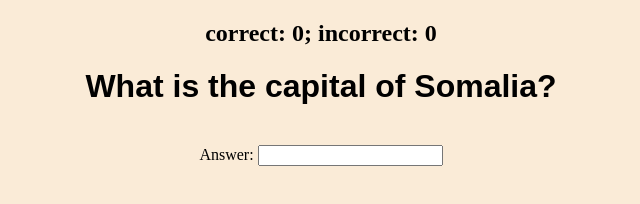
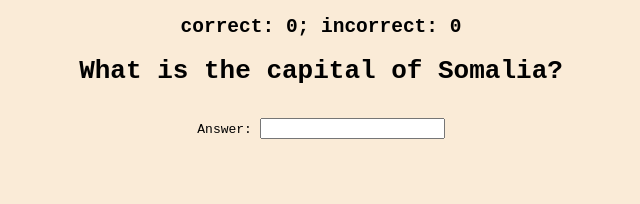
Before and after one commit to lashlockbhs/ionisea, a website with bundled scripts: page projects/simple-capital-game/public/index.html in a window 1280 px wide. Shown: the whole page, without its empty margins (319-959 px from the left). Built offline with nearby package versions, Linux system fonts and the light colour scheme.

Commit message:
retrofit and removal of other things

```diff
--- a/projects/simple-capital-game/index.js
+++ b/projects/simple-capital-game/index.js
@@ -4,7 +4,7 @@
 
 import express from 'express';
 
-const port = 3000;
+const port = 14232;
 
 const app = express();
 
--- a/projects/simple-capital-game/public/scripts/countries.js
+++ b/projects/simple-capital-game/public/scripts/countries.js
@@ -1,205 +1,201 @@
-//taken from ChatGPT
+//taken from ChatGPT and modified by myself to include new name changes, alternate capitals and otherwise
 const countries = [
-   // batch 1
-   { country: "Afghanistan", capital: "Kabul" },
-   { country: "Albania", capital: "Tirana" },
-   { country: "Algeria", capital: "Algiers" },
-   { country: "Andorra", capital: "Andorra la Vella" },
-   { country: "Angola", capital: "Luanda" },
-   { country: "Antigua and Barbuda", capital: "St. John's" },
-   { country: "Argentina", capital: "Buenos Aires" },
-   { country: "Armenia", capital: "Yerevan" },
-   { country: "Australia", capital: "Canberra" },
-   { country: "Austria", capital: "Vienna" },
-   { country: "Azerbaijan", capital: "Baku" },
-   { country: "the Bahamas", capital: "Nassau" },
-   { country: "Bahrain", capital: "Manama" },
-   { country: "Bangladesh", capital: "Dhaka" },
-   { country: "Barbados", capital: "Bridgetown" },
-   { country: "Belarus", capital: "Minsk" },
-   { country: "Belgium", capital: "Brussels" },
-   { country: "Belize", capital: "Belmopan" },
-   { country: "Benin", capital: "Porto-Novo" },
-   { country: "Bhutan", capital: "Thimphu" },
-   { country: "Bolivia", capital: "La Paz" },
-   { country: "Bosnia and Herzegovina", capital: "Sarajevo" },
-   { country: "Botswana", capital: "Gaborone" },
-   { country: "Brazil", capital: "Brasilia" },
-   { country: "Brunei", capital: "Bandar Seri Begawan" },
-   { country: "Bulgaria", capital: "Sofia" },
-   { country: "Burkina Faso", capital: "Ouagadougou" },
-   { country: "Burundi", capital: "Gitega" },
-   { country: "Cambodia", capital: "Phnom Penh" },
-   { country: "Cameroon", capital: "Yaounde" },
-   { country: "Canada", capital: "Ottawa" },
-   { country: "Cape Verde", capital: "Praia" },
-   { country: "the Central African Republic", capital: "Bangui" },
-   { country: "Chad", capital: "N'Djamena" },
-   { country: "Chile", capital: "Santiago" },
-   { country: "China", capital: "Beijing" },
-   { country: "Colombia", capital: "Bogota" },
-   { country: "Comoros", capital: "Moroni" },
-   { country: "the Republic of the Congo", capital: "Brazzaville"},
-   { country: "the Democratic Republic of the Congo", capital: "Kinshasa" },
-   { country: "Costa Rica", capital: "San Jose" },
-   { country: "(the) Cote d'Ivoire", capital: "Yamoussoukro" },
-   { country: "Croatia", capital: "Zagreb"},
-   // batch 2
-   { country: "Cuba", capital: "Havana" },
-   { country: "Cyprus", capital: "Nicosia" },
-   { country: "the Czech Republic", capital: "Prague" },
-   { country: "Denmark", capital: "Copenhagen" },
-   { country: "Djibouti", capital: "Djibouti" },
-   { country: "Dominica", capital: "Roseau" },
-   { country: "the Dominican Republic", capital: "Santo Domingo" },
-   { country: "Ecuador", capital: "Quito" },
-   { country: "Egypt", capital: "Cairo" },
-   { country: "El Salvador", capital: "San Salvador" },
-   { country: "Equatorial Guinea", capital: "Malabo" },
-   { country: "Eritrea", capital: "Asmara" },
-   { country: "Estonia", capital: "Tallinn" },
-   { country: "Ethiopia", capital: "Addis Ababa" },
-   { country: "Fiji", capital: "Suva" },
-   { country: "Finland", capital: "Helsinki" },
-   { country: "France", capital: "Paris" },
-   { country: "Gabon", capital: "Libreville" },
-   { country: "Gambia", capital: "Banjul" },
-   { country: "Georgia", capital: "Tbilisi" },
-   { country: "Germany", capital: "Berlin" },
-   { country: "Ghana", capital: "Accra" },
-   { country: "Greece", capital: "Athens" },
-   { country: "Grenada", capital: "St. George's" },
-   { country: "Guatemala", capital: "Guatemala City" },
-   { country: "Guinea", capital: "Conakry" },
-   { country: "Guinea-Bissau", capital: "Bissau" },
-   { country: "Guyana", capital: "Georgetown" },
-   { country: "Haiti", capital: "Port-au-Prince" },
-   { country: "Honduras", capital: "Tegucigalpa" },
-   { country: "Hungary", capital: "Budapest" },
-   { country: "Iceland", capital: "Reykjavik" },
-   { country: "India", capital: "New Delhi" },
-   { country: "Indonesia", capital: "Jakarta" },
-   { country: "Iran", capital: "Tehran" },
-   { country: "Iraq", capital: "Baghdad" },
-   { country: "Ireland", capital: "Dublin" },
-   { country: "Israel (proclaimed)", capital: "Jerusalem" },
-   { country: "Italy", capital: "Rome" },
-   { country: "Jamaica", capital: "Kingston" },
-   { country: "Japan", capital: "Tokyo" },
-   { country: "Jordan", capital: "Amman" },
-   { country: "Kazakhstan", capital: "Astana" },
-   { country: "Kenya", capital: "Nairobi" },
-   { country: "Kiribati", capital: "South Tarawa" },
-   { country: "North Korea", capital: "Pyongyang" },
-   // batch 3
-   { country: "South Korea", capital: "Seoul" },
-   { country: "Kosovo", capital: "Pristina" },
-   { country: "Kuwait", capital: "Kuwait City" },
-   { country: "Kyrgyzstan", capital: "Bishkek" },
-   { country: "Laos", capital: "Vientiane" },
-   { country: "Latvia", capital: "Riga" },
-   { country: "Lebanon", capital: "Beirut" },
-   { country: "Lesotho", capital: "Maseru" },
-   { country: "Liberia", capital: "Monrovia" },
-   { country: "Libya", capital: "Tripoli" },
-   { country: "Liechtenstein", capital: "Vaduz" },
-   { country: "Lithuania", capital: "Vilnius" },
-   { country: "Luxembourg", capital: "Luxembourg" },
-   { country: "Madagascar", capital: "Antananarivo" },
-   { country: "Malawi", capital: "Lilongwe" },
-   { country: "Malaysia", capital: "Kuala Lumpur" },
-   { country: "the Maldives", capital: "Male" },
-   { country: "Mali", capital: "Bamako" },
-   { country: "Malta", capital: "Valletta" },
-   { country: "the Marshall Islands", capital: "Majuro" },
-   { country: "Mauritania", capital: "Nouakchott" },
-   { country: "Mauritius", capital: "Port Louis" },
-   { country: "Mexico", capital: "Mexico City" },
-   { country: "Micronesia", capital: "Palikir" },
-   { country: "Moldova", capital: "Chisinau" },
-   { country: "Monaco", capital: "Monaco" },
-   { country: "Mongolia", capital: "Ulaanbaatar" },
-   { country: "Montenegro", capital: "Podgorica" },
-   { country: "Morocco", capital: "Rabat" },
-   { country: "Mozambique", capital: "Maputo" },
-   { country: "Myanmar", capital: "Naypyidaw" },
-   { country: "Namibia", capital: "Windhoek" },
-   { country: "Nauru", capital: "Yaren" },
-   { country: "Nepal", capital: "Kathmandu" },
-   { country: "the Netherlands", capital: "Amsterdam" },
-   { country: "New Zealand", capital: "Wellington" },
-   { country: "Nicaragua", capital: "Managua" },
-   { country: "Niger", capital: "Niamey" },
-   { country: "Nigeria", capital: "Abuja" },
-   { country: "North Macedonia", capital: "Skopje" },
-   { country: "Norway", capital: "Oslo" },
-   { country: "Oman", capital: "Muscat" },
-   { country: "Pakistan", capital: "Islamabad" },
-   { country: "Palau", capital: "Ngerulmud" },
-   // batch 4
-   { country: "Palestine (proclaimed)", capital: "Jerusalem" },
-   { country: "Panama", capital: "Panama City" },
-   { country: "Papua New Guinea", capital: "Port Moresby" },
-   { country: "Paraguay", capital: "Asuncion" },
-   { country: "Peru", capital: "Lima" },
-   { country: "the Philippines", capital: "Manila" },
-   { country: "Poland", capital: "Warsaw" },
-   { country: "Portugal", capital: "Lisbon" },
-   { country: "Qatar", capital: "Doha" },
-   { country: "Romania", capital: "Bucharest" },
-   { country: "Russia", capital: "Moscow" },
-   { country: "Rwanda", capital: "Kigali" },
-   { country: "Saint Kitts and Nevis", capital: "Basseterre" },
-   { country: "Saint Lucia", capital: "Castries" },
-   { country: "Saint Vincent and the Grenadines", capital: "Kingstown" },
-   { country: "Samoa", capital: "Apia" },
-   { country: "San Marino", capital: "San Marino" },
-   { country: "Sao Tome and Principe", capital: "Sao Tome" },
-   { country: "Saudi Arabia", capital: "Riyadh" },
-   { country: "Senegal", capital: "Dakar" },
-   { country: "Serbia", capital: "Belgrade" },
-   { country: "the Seychelles", capital: "Victoria" },
-   { country: "Sierra Leone", capital: "Freetown" },
-   { country: "Singapore", capital: "Singapore" },
-   { country: "Slovakia", capital: "Bratislava" },
-   { country: "Slovenia", capital: "Ljubljana" },
-   { country: "Solomon Islands", capital: "Honiara" },
-   { country: "Somalia", capital: "Mogadishu" },
-   { country: "South Africa", capital: "Pretoria" },
-   { country: "South Sudan", capital: "Juba" },
-   { country: "Spain", capital: "Madrid" },
-   { country: "Sri Lanka", capital: "Sri Jayawardenepura Kotte" },
-   { country: "Sudan", capital: "Khartoum" },
-   { country: "Suriname", capital: "Paramaribo" },
-   { country: "Sweden", capital: "Stockholm" },
-   { country: "Switzerland", capital: "Bern" },
-   { country: "Syria", capital: "Damascus" },
-   { country: "Taiwan", capital: "Taipei" },
-   { country: "Tajikistan", capital: "Dushanbe" },
-   { country: "Tanzania", capital: "Dodoma" },
-   { country: "Thailand", capital: "Bangkok" },
-   { country: "Timor-Leste", capital: "Dili" },
-   { country: "Togo", capital: "Lome" },
-   { country: "Tonga", capital: "Nuku'alofa" },
-   { country: "Trinidad and Tobago", capital: "Port-of-Spain" },
-   { country: "Tunisia", capital: "Tunis"},
-   // batch 5
-   { country: "Turkey", capital: "Ankara" },
-   { country: "Turkmenistan", capital: "Ashgabat" },
-   { country: "Tuvalu", capital: "Funafuti" },
-   { country: "Uganda", capital: "Kampala" },
-   { country: "Ukraine", capital: "Kyiv" },
-   { country: "the United Arab Emirates", capital: "Abu Dhabi" },
-   { country: "the United Kingdom", capital: "London" },
-   { country: "the United States of America", capital: "Washington, D.C." },
-   { country: "Uruguay", capital: "Montevideo" },
-   { country: "Uzbekistan", capital: "Tashkent" },
-   { country: "Vanuatu", capital: "Port Vila" },
-   { country: "Vatican City", capital: "Vatican City" },
-   { country: "Venezuela", capital: "Caracas" },
-   { country: "Vietnam", capital: "Hanoi" },
-   { country: "Yemen", capital: "Sanaa" },
-   { country: "Zambia", capital: "Lusaka" },
-   { country: "Zimbabwe", capital: "Harare" },
+{country: "Afghanistan", capitals: ["Kabul"]},
+{country: "Albania", capitals: ["Tirana"]},
+{country: "Algeria", capitals: ["Algiers"]},
+{country: "Andorra", capitals: ["Andorra la Vella"]},
+{country: "Angola", capitals: ["Luanda"]},
+{country: "Antigua and Barbuda", capitals: ["St. John's"]},
+{country: "Argentina", capitals: ["Buenos Aires"]},
+{country: "Armenia", capitals: ["Yerevan"]},
+{country: "Australia", capitals: ["Canberra"]},
+{country: "Austria", capitals: ["Vienna"]},
+{country: "Azerbaijan", capitals: ["Baku"]},
+{country: "the Bahamas", capitals: ["Nassau"]},
+{country: "Bahrain", capitals: ["Manama"]},
+{country: "Bangladesh", capitals: ["Dhaka"]},
+{country: "Barbados", capitals: ["Bridgetown"]},
+{country: "Belarus", capitals: ["Minsk"]},
+{country: "Belgium", capitals: ["Brussels"]},
+{country: "Belize", capitals: ["Belmopan"]},
+{country: "Benin", capitals: ["Porto-Novo", "Cotonou"]},
+{country: "Bhutan", capitals: ["Thimphu"]},
+{country: "Bolivia", capitals: ["La Paz", "Sucre"]},
+{country: "Bosnia and Herzegovina", capitals: ["Sarajevo"]},
+{country: "Botswana", capitals: ["Gaborone"]},
+{country: "Brazil", capitals: ["Brasilia"]},
+{country: "Brunei", capitals: ["Bandar Seri Begawan"]},
+{country: "Bulgaria", capitals: ["Sofia"]},
+{country: "Burkina Faso", capitals: ["Ouagadougou"]},
+{country: "Burundi", capitals: ["Gitega"]},
+{country: "Cambodia", capitals: ["Phnom Penh"]},
+{country: "Cameroon", capitals: ["Yaounde"]},
+{country: "Canada", capitals: ["Ottawa"]},
+{country: "Cape Verde", capitals: ["Praia"]},
+{country: "the Central African Republic", capitals: ["Bangui"]},
+{country: "Chad", capitals: ["N'Djamena"]},
+{country: "Chile", capitals: ["Santiago"]},
+{country: "China", capitals: ["Beijing"]},
+{country: "Colombia", capitals: ["Bogota"]},
+{country: "Comoros", capitals: ["Moroni"]},
+{country: "the Republic of the Congo", capitals: ["Brazzaville"]},
+{country: "the Democratic Republic of the Congo", capitals: ["Kinshasa"]},
+{country: "Costa Rica", capitals: ["San Jose"]},
+{country: "(the) Cote d'Ivoire", capitals: ["Yamoussoukro", "Abidjan"]},
+{country: "Croatia", capitals: ["Zagreb"]},
+{country: "Cuba", capitals: ["Havana"]},
+{country: "Cyprus", capitals: ["Nicosia"]},
+{country: "the Czech Republic", capitals: ["Prague"]},
+{country: "Denmark", capitals: ["Copenhagen"]},
+{country: "Djibouti", capitals: ["Djibouti"]},
+{country: "Dominica", capitals: ["Roseau"]},
+{country: "the Dominican Republic", capitals: ["Santo Domingo"]},
+{country: "Ecuador", capitals: ["Quito"]},
+{country: "Egypt", capitals: ["Cairo"]},
+{country: "El Salvador", capitals: ["San Salvador"]},
+{country: "Equatorial Guinea", capitals: ["Malabo"]},
+{country: "Eritrea", capitals: ["Asmara"]},
+{country: "Estonia", capitals: ["Tallinn"]},
+{country: "Ethiopia", capitals: ["Addis Ababa"]},
+{country: "Fiji", capitals: ["Suva"]},
+{country: "Finland", capitals: ["Helsinki"]},
+{country: "France", capitals: ["Paris"]},
+{country: "Gabon", capitals: ["Libreville"]},
+{country: "Gambia", capitals: ["Banjul"]},
+{country: "Georgia", capitals: ["Tbilisi"]},
+{country: "Germany", capitals: ["Berlin"]},
+{country: "Ghana", capitals: ["Accra"]},
+{country: "Greece", capitals: ["Athens"]},
+{country: "Grenada", capitals: ["St. George's"]},
+{country: "Guatemala", capitals: ["Guatemala City"]},
+{country: "Guinea", capitals: ["Conakry"]},
+{country: "Guinea-Bissau", capitals: ["Bissau"]},
+{country: "Guyana", capitals: ["Georgetown"]},
+{country: "Haiti", capitals: ["Port-au-Prince"]},
+{country: "Honduras", capitals: ["Tegucigalpa"]},
+{country: "Hungary", capitals: ["Budapest"]},
+{country: "Iceland", capitals: ["Reykjavik"]},
+{country: "India", capitals: ["New Delhi"]},
+{country: "Indonesia", capitals: ["Jakarta"]},
+{country: "Iran", capitals: ["Tehran"]},
+{country: "Iraq", capitals: ["Baghdad"]},
+{country: "Ireland", capitals: ["Dublin"]},
+{country: "Israel", capitals: ["Jerusalem", 'Tel-Aviv Yafo']},
+{country: "Italy", capitals: ["Rome"]},
+{country: "Jamaica", capitals: ["Kingston"]},
+{country: "Japan", capitals: ["Tokyo"]},
+{country: "Jordan", capitals: ["Amman"]},
+{country: "Kazakhstan", capitals: ["Astana"]},
+{country: "Kenya", capitals: ["Nairobi"]},
+{country: "Kiribati", capitals: ["South Tarawa"]},
+{country: "North Korea", capitals: ["Pyongyang"]},
+{country: "South Korea", capitals: ["Seoul"]},
+{country: "Kosovo", capitals: ["Pristina"]},
+{country: "Kuwait", capitals: ["Kuwait City"]},
+{country: "Kyrgyzstan", capitals: ["Bishkek"]},
+{country: "Laos", capitals: ["Vientiane"]},
+{country: "Latvia", capitals: ["Riga"]},
+{country: "Lebanon", capitals: ["Beirut"]},
+{country: "Lesotho", capitals: ["Maseru"]},
+{country: "Liberia", capitals: ["Monrovia"]},
+{country: "Libya", capitals: ["Tripoli"]},
+{country: "Liechtenstein", capitals: ["Vaduz"]},
+{country: "Lithuania", capitals: ["Vilnius"]},
+{country: "Luxembourg", capitals: ["Luxembourg"]},
+{country: "Madagascar", capitals: ["Antananarivo"]},
+{country: "Malawi", capitals: ["Lilongwe"]},
+{country: "Malaysia", capitals: ["Kuala Lumpur"]},
+{country: "the Maldives", capitals: ["Male"]},
+{country: "Mali", capitals: ["Bamako"]},
+{country: "Malta", capitals: ["Valletta"]},
+{country: "the Marshall Islands", capitals: ["Majuro"]},
+{country: "Mauritania", capitals: ["Nouakchott"]},
+{country: "Mauritius", capitals: ["Port Louis"]},
+{country: "Mexico", capitals: ["Mexico City"]},
+{country: "Micronesia", capitals: ["Palikir"]},
+{country: "Moldova", capitals: ["Chisinau"]},
+{country: "Monaco", capitals: ["Monaco"]},
+{country: "Mongolia", capitals: ["Ulaanbaatar"]},
+{country: "Montenegro", capitals: ["Podgorica"]},
+{country: "Morocco", capitals: ["Rabat"]},
+{country: "Mozambique", capitals: ["Maputo"]},
+{country: "Myanmar", capitals: ["Naypyidaw"]},
+{country: "Namibia", capitals: ["Windhoek"]},
+{country: "Nauru", capitals: ["Yaren"]},
+{country: "Nepal", capitals: ["Kathmandu"]},
+{country: "the Netherlands", capitals: ["Amsterdam"]},
+{country: "New Zealand", capitals: ["Wellington"]},
+{country: "Nicaragua", capitals: ["Managua"]},
+{country: "Niger", capitals: ["Niamey"]},
+{country: "Nigeria", capitals: ["Abuja"]},
+{country: "North Macedonia", capitals: ["Skopje"]},
+{country: "Norway", capitals: ["Oslo"]},
+{country: "Oman", capitals: ["Muscat"]},
+{country: "Pakistan", capitals: ["Islamabad"]},
+{country: "Palau", capitals: ["Ngerulmud"]},
+{country: "Palestine", capitals: ["Jerusalem", "East Jerusalem"]},
+{country: "Panama", capitals: ["Panama City"]},
+{country: "Papua New Guinea", capitals: ["Port Moresby"]},
+{country: "Paraguay", capitals: ["Asuncion"]},
+{country: "Peru", capitals: ["Lima"]},
+{country: "the Philippines", capitals: ["Manila"]},
+{country: "Poland", capitals: ["Warsaw"]},
+{country: "Portugal", capitals: ["Lisbon"]},
+{country: "Qatar", capitals: ["Doha"]},
+{country: "Romania", capitals: ["Bucharest"]},
+{country: "Russia", capitals: ["Moscow"]},
+{country: "Rwanda", capitals: ["Kigali"]},
+{country: "Saint Kitts and Nevis", capitals: ["Basseterre"]},
+{country: "Saint Lucia", capitals: ["Castries"]},
+{country: "Saint Vincent and the Grenadines", capitals: ["Kingstown"]},
+{country: "Samoa", capitals: ["Apia"]},
+{country: "San Marino", capitals: ["San Marino"]},
+{country: "Sao Tome and Principe", capitals: ["Sao Tome"]},
+{country: "Saudi Arabia", capitals: ["Riyadh"]},
+{country: "Senegal", capitals: ["Dakar"]},
+{country: "Serbia", capitals: ["Belgrade"]},
+{country: "the Seychelles", capitals: ["Victoria"]},
+{country: "Sierra Leone", capitals: ["Freetown"]},
+{country: "Singapore", capitals: ["Singapore"]},
+{country: "Slovakia", capitals: ["Bratislava"]},
+{country: "Slovenia", capitals: ["Ljubljana"]},
+{country: "Solomon Islands", capitals: ["Honiara"]},
+{country: "Somalia", capitals: ["Mogadishu"]},
+{country: "South Africa", capitals: ["Pretoria", "Cape Town", "Bloemfontein"]},
+{country: "South Sudan", capitals: ["Juba"]},
+{country: "Spain", capitals: ["Madrid"]},
+{country: "Sri Lanka", capitals: ["Sri Jayawardenepura Kotte"]},
+{country: "Sudan", capitals: ["Khartoum"]},
+{country: "Suriname", capitals: ["Paramaribo"]},
+{country: "Sweden", capitals: ["Stockholm"]},
+{country: "Switzerland", capitals: ["Bern"]},
+{country: "Syria", capitals: ["Damascus"]},
+{country: "Taiwan", capitals: ["Taipei"]},
+{country: "Tajikistan", capitals: ["Dushanbe"]},
+{country: "Tanzania", capitals: ["Dodoma", 'Dar es Salaam']},
+{country: "Thailand", capitals: ["Bangkok"]},
+{country: "Timor-Leste", capitals: ["Dili"]},
+{country: "Togo", capitals: ["Lome"]},
+{country: "Tonga", capitals: ["Nuku'alofa"]},
+{country: "Trinidad and Tobago", capitals: ["Port-of-Spain"]},
+{country: "Tunisia", capitals: ["Tunis"]},
+{country: "Turkey", capitals: ["Ankara"]},
+{country: "Turkmenistan", capitals: ["Ashgabat"]},
+{country: "Tuvalu", capitals: ["Funafuti"]},
+{country: "Uganda", capitals: ["Kampala"]},
+{country: "Ukraine", capitals: ["Kyiv"]},
+{country: "the United Arab Emirates", capitals: ["Abu Dhabi"]},
+{country: "the United Kingdom", capitals: ["London"]},
+{country: "the United States of America", capitals: ["Washington, D.C."]},
+{country: "Uruguay", capitals: ["Montevideo"]},
+{country: "Uzbekistan", capitals: ["Tashkent"]},
+{country: "Vanuatu", capitals: ["Port Vila"]},
+{country: "Vatican City", capitals: ["Vatican City"]},
+{country: "Venezuela", capitals: ["Caracas"]},
+{country: "Vietnam", capitals: ["Hanoi"]},
+{country: "Yemen", capitals: ["Sanaa"]},
+{country: "Zambia", capitals: ["Lusaka"]},
+{country: "Zimbabwe", capitals: ["Harare"]},
 ];
+
 export {countries};
--- a/projects/simple-capital-game/public/scripts/script.js
+++ b/projects/simple-capital-game/public/scripts/script.js
@@ -1,14 +1,13 @@
 import { countries } from './countries.js'
-import graphics from './graphics.js'
 
 
 let statDisplay = document.getElementById('stats')
 let countryDisplay = document.getElementById('question')
 let correctDisplay = document.getElementById('answers')
 let pastAnswers = []
+let stats = { correct: 0, wrong: 0 }
 
 let currentCountry //= countries[Math.floor(Math.random() * countries.length)]
-let stats = { correct: 0, wrong: 0 }
 
 const createLi = (text) => {
   const li = document.createElement('li')
--- a/projects/simple-capital-game/public/styles/style.css
+++ b/projects/simple-capital-game/public/styles/style.css
@@ -1,16 +1,13 @@
 body {
   background-color: antiquewhite;
   text-align: center;
+  font-family: monospace;
 }
 
 ul{
   list-style-type: none;
 }
 
-h1 {
-  font-family: sans-serif;
-}
-
 p {
   font-size: 18px;
 }
```
Also changed, not shown: projects/simple-capital-game/public/index.html (+0 -5 lines), projects/simple-capital-game/public/scripts/graphics.js (deleted, +0 -98 lines).
